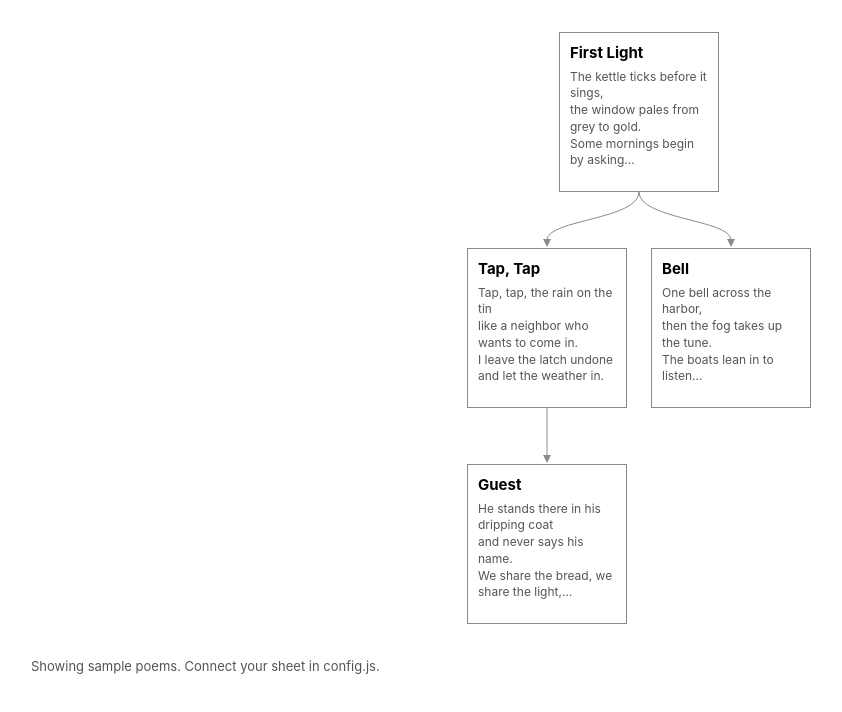
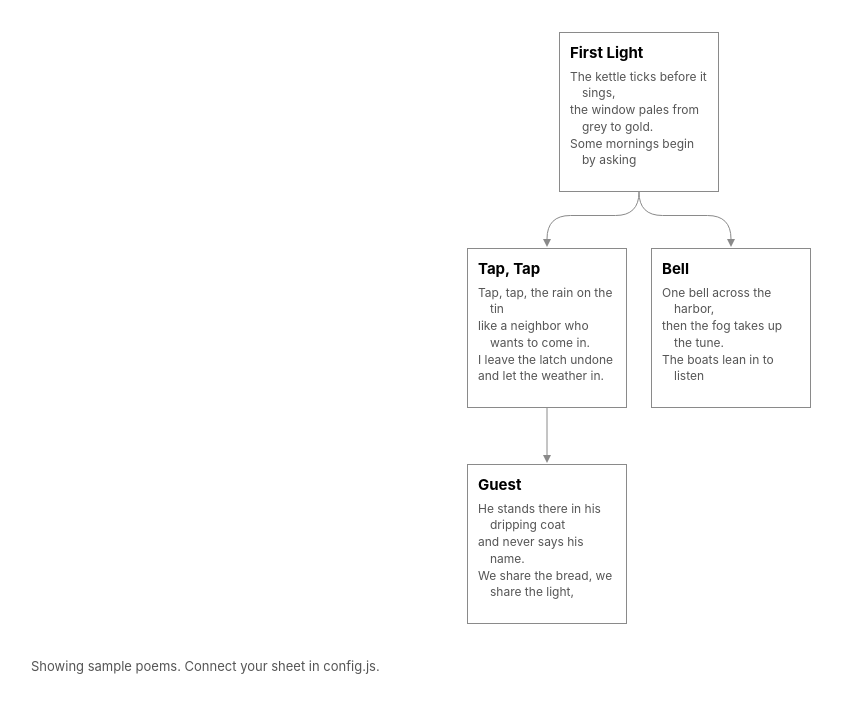
Before and after one commit to ofhiddenthings/poetree, a plain HTML site: page index.html in a window 1280 px wide. Shown: the whole page, without its empty margins (1-843 px from the left). Drawn offline with Linux system fonts and the light colour scheme; a web font is replaced by a local one.

Commit message:
Add files via upload

```diff
--- a/index.html
+++ b/index.html
@@ -39,13 +39,20 @@
     a.href = "poem.html?id=" + encodeURIComponent(p.id);
     a.style.cssText = `left:${p.x}px;top:${p.y}px;width:${S}px;height:${S}px`;
     const b = document.createElement("b"); b.textContent = p.title;
-    const t = document.createElement("p"); t.textContent = p.poem;
+    const t = document.createElement("p");
+    p.poem.split(/\r?\n/).forEach(line => {
+      const d = document.createElement("div"); d.textContent = line || "\u00a0"; t.appendChild(d);
+    });
     a.append(b, t); canvas.appendChild(a);
 
     p.kids.forEach(k => {
-      const x1 = p.x + S / 2, y1 = p.y + S, x2 = k.x + S / 2, y2 = k.y - 1, m = (y1 + y2) / 2;
+      const x1 = p.x + S / 2, y1 = p.y + S, x2 = k.x + S / 2, y2 = k.y - 1;
+      const yEnd = y2 - 8, ym = (y1 + yEnd) / 2, dx = x2 - x1, sg = Math.sign(dx);
+      const r = Math.min(24, Math.abs(dx) / 2, (yEnd - y1) / 2);
       const path = document.createElementNS(NS, "path");
-      path.setAttribute("d", `M${x1} ${y1}C${x1} ${m} ${x2} ${m} ${x2} ${y2 - 7}`);
+      path.setAttribute("d", dx === 0
+        ? `M${x1} ${y1}V${yEnd}`
+        : `M${x1} ${y1}V${ym - r}Q${x1} ${ym} ${x1 + sg * r} ${ym}H${x2 - sg * r}Q${x2} ${ym} ${x2} ${ym + r}V${yEnd}`);
       const h = document.createElementNS(NS, "polygon");
       h.setAttribute("points", `${x2},${y2} ${x2 - 4},${y2 - 8} ${x2 + 4},${y2 - 8}`);
       svg.append(path, h);
--- a/style.css
+++ b/style.css
@@ -29,8 +29,9 @@ a { color: inherit; }
   background: var(--bg); border: 1px solid var(--line); color: var(--ink); text-decoration: none; line-height: 1.3; }
 .box:hover, .box:focus-visible { background: #f4f4f4; outline: none; }
 .box b { display: block; margin-bottom: 6px; font-size: 15px; }
-.box p { margin: 0; font-size: 12px; line-height: 1.4; color: var(--soft); white-space: pre-line;
-  display: -webkit-box; -webkit-line-clamp: 6; -webkit-box-orient: vertical; overflow: hidden; }
+.box p { margin: 0; font-size: 12px; line-height: 1.4; color: var(--soft);
+  max-height: calc(6 * 1.4em); overflow: hidden; }
+.box p div { padding-left: 1em; text-indent: -1em; }
 
 /* Poem page */
 main { max-width: 34rem; margin: 0 auto; padding: 32px 24px 64px; }
```
